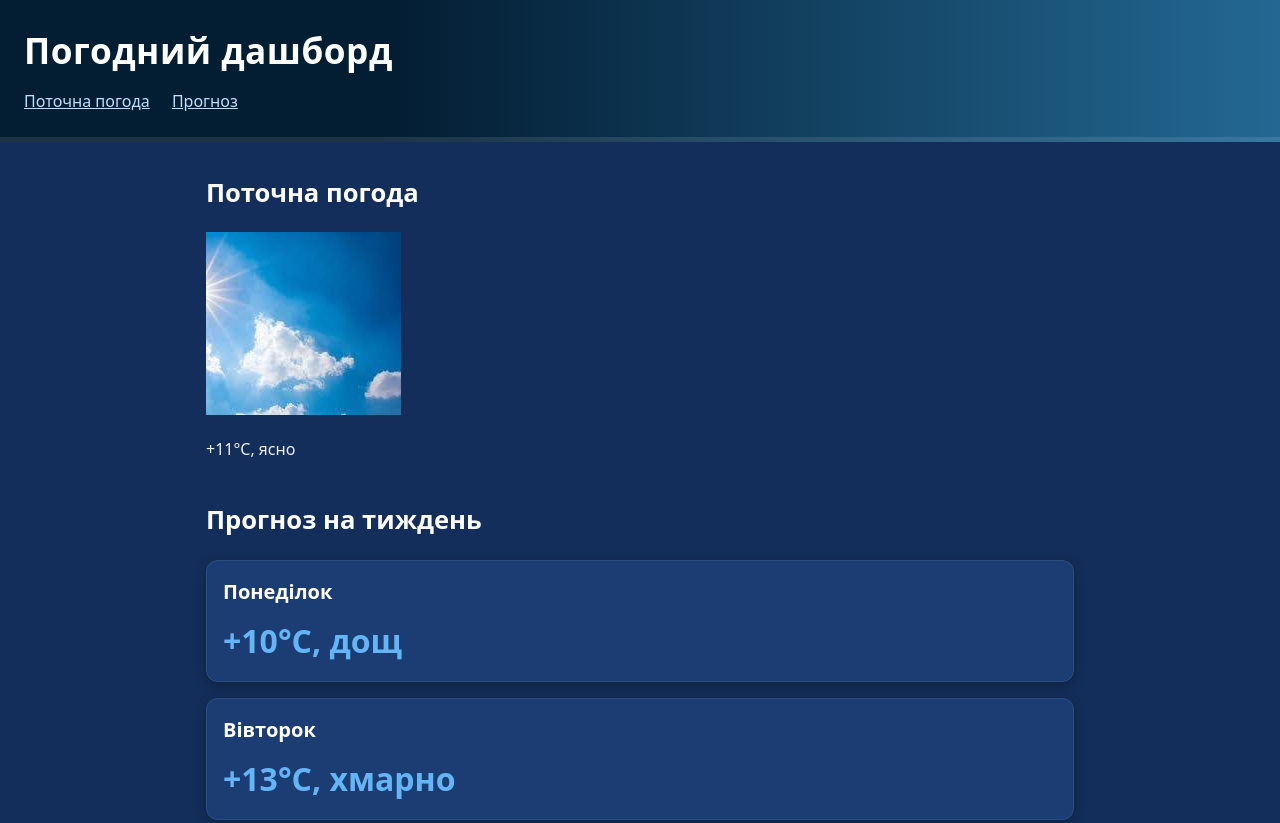
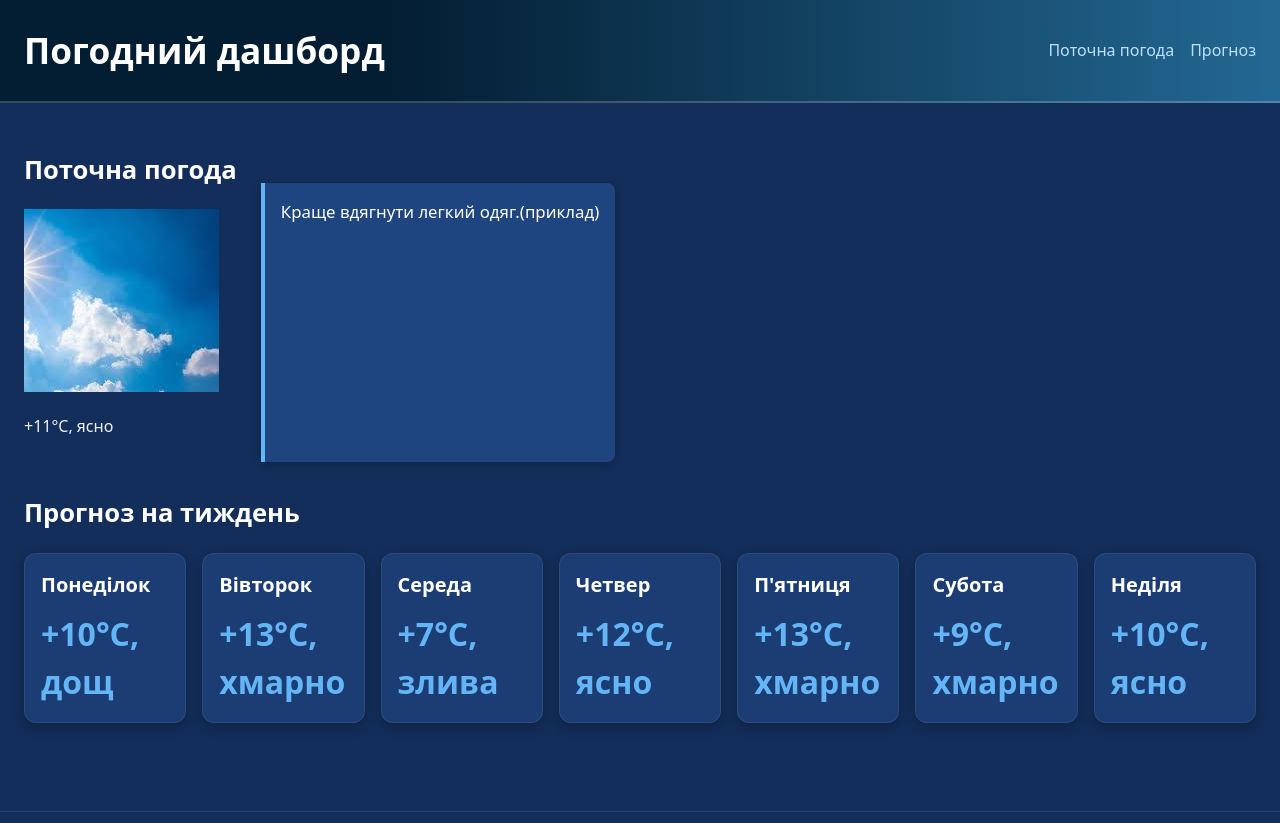
Before and after one commit to alekseienkodo/weather-dashboard, a website: page index.html in a window 1280 px wide. Shown: the top 823 px of the page. Drawn offline with Linux system fonts and the light colour scheme.

Commit message:
Додано адаптивну верстку погодного дашборда: сітку прогнозу 1/3/7 колонок, Flexbox для навігації та погодних блоків, медіа-запити

```diff
--- a/css/style.css
+++ b/css/style.css
@@ -11,24 +11,43 @@ body {
     background-color: #132e5a;
 }
 
+img {
+    max-width: 100%;
+    height: auto;
+}
+
 header {
+    display: flex;
+    flex-direction: column;
+    justify-content: flex-start;
+    align-items: flex-start;
+    flex-wrap: wrap;
+    gap: 16px;
     background: linear-gradient(90deg, #031d32 30%, #236893 100%);
     padding: 24px;
-    border-bottom: 5px solid rgba(255, 255, 255, 0.1);
+    border-bottom: 2px solid rgba(255, 255, 255, 0.2);
 }
 
 header h1 {
-    margin: 0 0 12px 0;
+    margin: 0;
     font-size: 2.2rem;
     color: #ffffff;
-    letter-spacing: 0.5px;
+}
+
+header nav {
+    display: flex;
+    align-items: center;
+    flex-wrap: wrap;
+    gap: 16px;
 }
 
 header nav a {
     color: #bce1ff;
-    margin-right: 18px;
+    text-decoration: none;
     font-weight: 500;
+    margin: 0;
 }
+
 
 main {
     max-width: 900px;
@@ -51,12 +70,17 @@ section h2 {
     margin-bottom: 20px;
 }
 
+.cards {
+    display: grid;
+    grid-template-columns: 1fr;
+    gap: 16px;
+}
+
 .card {
     background-color: #1b3d73;
     padding: 16px;
     border-radius: 12px;
     box-shadow: 0 4px 12px rgba(0, 0, 0, 0.25);
-    margin-bottom: 16px;
     border: 1px solid rgba(255, 255, 255, 0.08);
 }
 
@@ -102,3 +126,31 @@ footer p {
     font-size: 0.85rem;
     color: #8da4c4;
 }
+
+@media (min-width: 600px) {
+    .cards {
+        grid-template-columns: repeat(3, 1fr);
+    }
+}
+
+@media (min-width: 1024px) {
+    .cards {
+        grid-template-columns: repeat(7, 1fr);
+    }
+
+    header {
+        flex-direction: row;
+        justify-content: space-between;
+        align-items: center;
+    }
+
+    .current-layout {
+        display: flex;
+        gap: 24px;
+    }
+
+    main {
+        max-width: 1440px;
+        padding: 48px 24px;
+    }
+}
--- a/index.html
+++ b/index.html
@@ -14,13 +14,20 @@
     </nav>
 </header>
 <main>
+    <div class="current-layout">
     <section id="current">
         <h2>Поточна погода</h2>
         <img src="assets/img/sunny.png" alt="Сонячно, без опадів">
         <p>+11&deg;C, ясно</p>
     </section>
+
+    <aside>
+        <p>Краще вдягнути легкий одяг.(приклад)</p>
+    </aside>
+    </div>
     <section id="forecast">
         <h2>Прогноз на тиждень</h2>
+        <div class="cards">
         <article class="card">
             <h3>Понеділок</h3>
             <p>+10&deg;C, дощ</p>
@@ -45,11 +52,14 @@
             <h3>Субота</h3>
             <p>+9&deg;C, хмарно</p>
         </article>
+        <article class="card">
+            <h3>Неділя</h3>
+            <p>+10&deg;C, ясно</p>
+        </article>
+        </div>
     </section>
 </main>
-<aside>
-    <p>Краще вдягнути легкий одяг.(приклад)</p>
-</aside>
+
 <footer>
     <p>Дані надані навчальним прикладом=). &copy; 2026</p>
 </footer>
```
